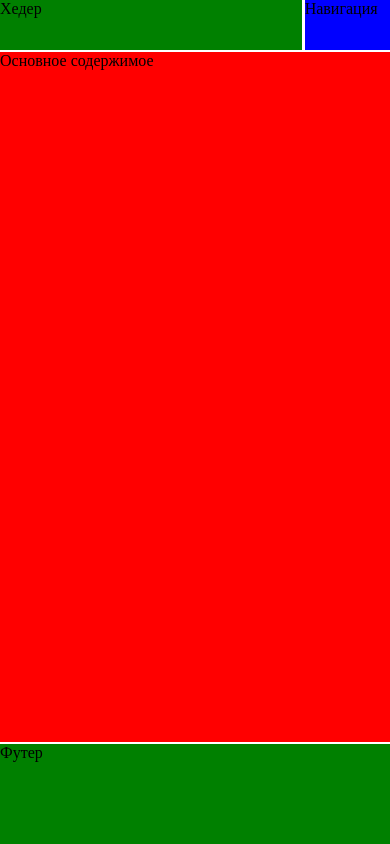
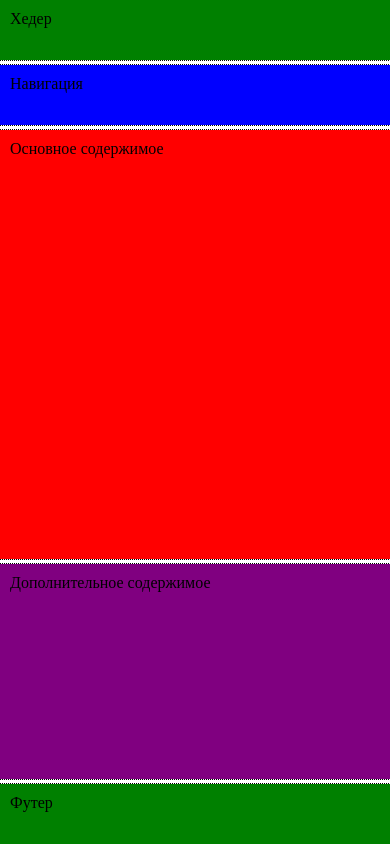
Before and after one commit to yastaraus/yastaraus.github.io, a PHP site: page / in a window 390 px wide; the page is wider, and only the part inside the window is pictured. Run offline with PHP 8.4, Linux system fonts and the light colour scheme.

Commit message:
adaptive?

```diff
--- a/assets/css/master.css
+++ b/assets/css/master.css
@@ -1,22 +1,8 @@
 body {
   margin: 0px;
   padding: 0px;
-
-}
-
-.glb-wrapper {
-  min-height: 100%;
-  width: 900px;
-  margin: 0px auto;
-
-  display: grid;
-  grid-template-columns: 150px 150px 150px 150px 1fr 1fr 1fr;
-  grid-template-rows: 50px 1fr 100px;
-  grid-gap: 0.6vw;
-  grid-template-areas:
-  "header header nav nav nav nav nav"
-  "content content content content aside aside aside"
-  "footer footer footer footer footer footer footer"
+  width: 100%;
+  height: 100%;
 }
 
 .main-header {
@@ -28,7 +14,7 @@ body {
   background-color: blue;
 }
 .main-content {
-  grid-area: content;
+  grid-area: main;
   background-color: red;
 }
 .aside-1 {
@@ -39,3 +25,51 @@ body {
   grid-area: footer;
   background-color: green;
 }
+
+.glb-wrapper {
+  min-height: 100vh;
+  max-width: 1200px;
+  min-width: 320px;
+  margin: 0px auto;
+
+  display: grid;
+
+  grid-template-areas:
+  "header nav nav"
+  "main main aside"
+  "footer footer footer";
+
+  grid-template-columns: 300px 2fr 300px;
+  grid-template-rows: 80px 1fr 80px;
+  grid-gap: 0.3em;
+}
+.grid-item {
+  padding: 10px;
+  outline: 1px dotted black;
+}
+
+@media (max-width: 768px) {
+  .glb-wrapper {
+    grid-template-areas:
+    "header nav nav"
+    "main main aside"
+    "footer footer footer";
+
+    grid-template-columns: 300px 2fr 250px;
+    grid-template-rows: 60px 1fr 60px;
+  }
+}
+@media (max-width: 425px) {
+  .glb-wrapper {
+    grid-template-areas:
+    "header header header"
+    "nav nav nav"
+    "main main main"
+    "aside aside aside"
+    "footer footer footer";
+
+    min-height: 100vh;
+    grid-template-columns: 1fr;
+    grid-template-rows: 60px 60px 2fr 1fr 60px;
+  }
+}
--- a/index.html
+++ b/index.html
@@ -8,19 +8,19 @@
 </head>
 <body>
   <div class="glb-wrapper">
-    <header class="main-header">
+    <header class="main-header grid-item">
       Хедер
     </header>
-    <nav class="main-nav">
+    <nav class="main-nav grid-item">
       Навигация
     </nav>
-    <main class="main-content">
+    <main class="main-content grid-item">
       Основное содержимое
     </main>
-      <aside class="aside-1">
+      <aside class="aside-1 grid-item">
         Дополнительное содержимое
       </aside>
-    <footer class="main-footer">
+    <footer class="main-footer grid-item">
       Футер
     </footer>
     </div>
```
